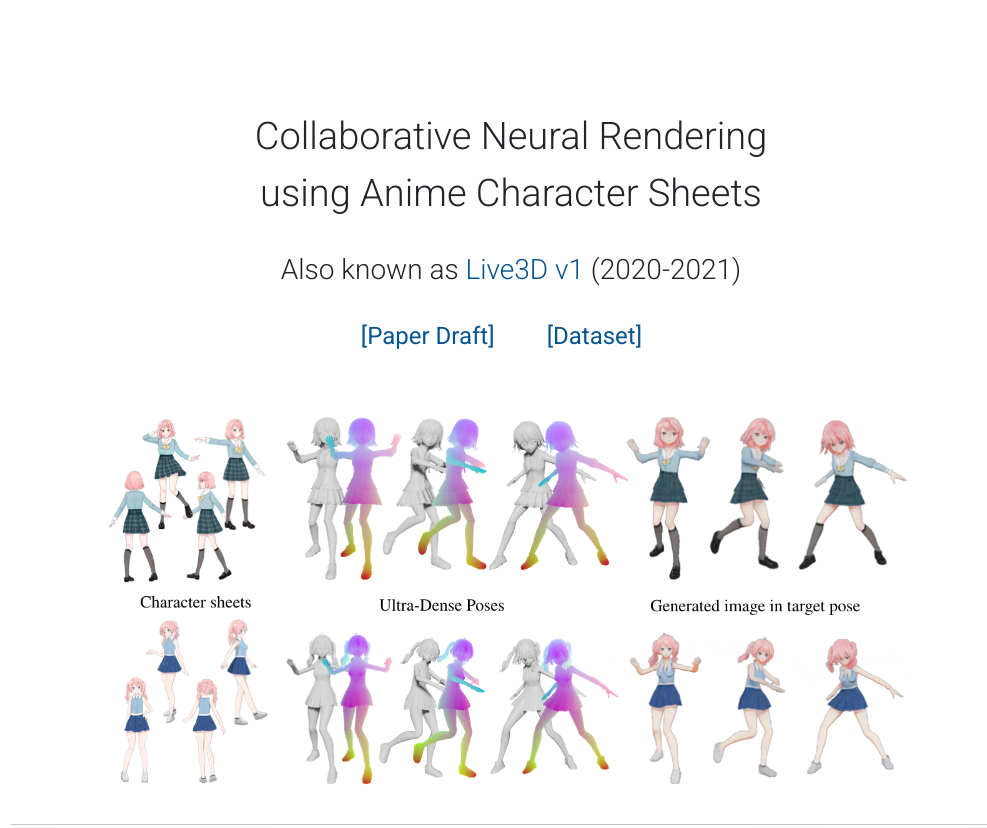
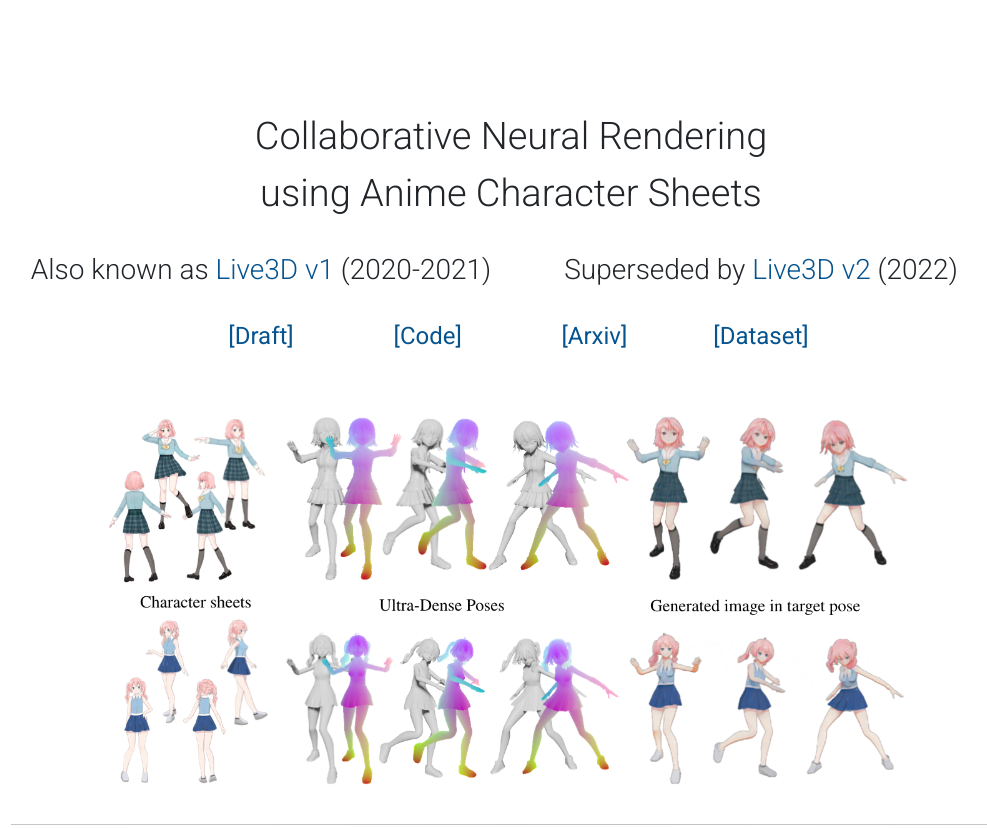
Before and after one commit to transpchan/transpchan.github.io, a plain HTML site: page live3d/index.html in a window 1280 px wide. Shown: the top 828 px of the page, without its empty margins (129-1116 px from the left). Drawn offline with nearby package versions, Linux system fonts and the light colour scheme.

Commit message:
Signed-off-by: transpchan <transpchan@gmail.com>

```diff
--- a/live3d/index.html
+++ b/live3d/index.html
@@ -42,13 +42,24 @@
             <div class="col">
                 Also known as <a href="https://github.com/transpchan/Live3D">Live3D v1</a> (2020-2021)
             </div>
+            <div class="col">
+                Superseded by <a href="https://github.com/transpchan/Live3D-v2">Live3D v2</a> (2022)
+            </div>
         </div>
         <br>
 
         <div class="h-100 row text-center heavy justify-content-md-center" style="font-size:24px;">
 
             <div class="col-sm-2">
-                <a href="https://arxiv.org/abs/2207.05378">[Paper Draft]</a>
+                <a
+                    href="https://github.com/transpchan/transpchan.github.io/blob/57efe17cdce35cf2c49c8d11ebd9bac108d1ac59/live3d/CoNR.pdf">[Draft]</a>
+            </div>
+
+            <div class="col-sm-2">
+                <a href="https://github.com/transpchan/Live3D/">[Code]</a>
+            </div>
+            <div class="col-sm-2">
+                <a href="https://arxiv.org/abs/2207.05378">[Arxiv]</a>
             </div>
 
             <div class="col-sm-2">
@@ -162,7 +173,8 @@
                         Your browser does not support the video tag.
                     </video><br />
                     <a href="https://twitter.com/transpchan/status/1556945482168946688">Alternative Link on Twitter</a>
-                    <a href="https://www.youtube.com/watch?v=HK7dhP7UXzs">Fan-made video of using CoNR rendered characters in games</a>
+                    <a href="https://www.youtube.com/watch?v=HK7dhP7UXzs">Fan-made video of using CoNR rendered
+                        characters in games</a>
                 </center>
 
             </div>
@@ -217,7 +229,7 @@
     </div>
     <br />
     <center>
-            If you are interested in this project or Live3D v2, feel free to contact us!  <br />
+        If you are interested in this project, feel free to contact us! <br />
         <a href="mailto:transpchan@gmail.com"> Email </a> |
         <a href="https://twitter.com/transpchan/">Twitter (DM is open)</a> |
         <a href="https://github.com/transpchan/">Github</a> |
@@ -230,7 +242,8 @@
     <br>
 
     <div style="font-size: 14px;">
-            License: CC-BY 4.0. Demo1 is provided by Megvii Inc and nev. Demo2 and Demo3 are porvided by KurisuMakise004 and transpchan. All of the demo are built with the Live3Dv1 (CoNR) technology.
+        License: CC-BY 4.0. Demo1 is provided by Megvii Inc and nev. Demo2 and Demo3 are porvided by KurisuMakise004 and
+        transpchan. All of the demo are built with the Live3Dv1 (CoNR) technology.
         <br>
         <div style="color: lightgray;">
             Website modified from: https://github.com/ajabri/videowalk/blob/master/index.html
```
Lines whose indentation alone changed are shown as unchanged.
